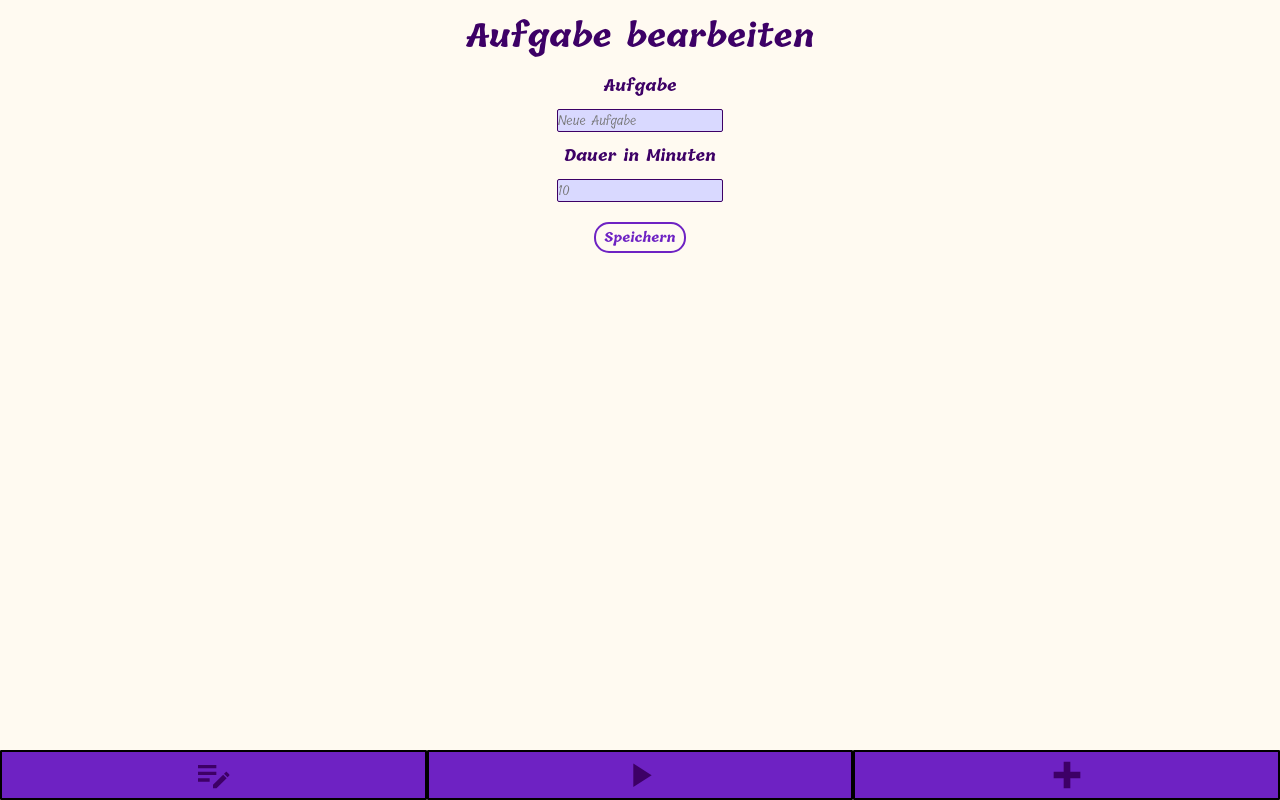
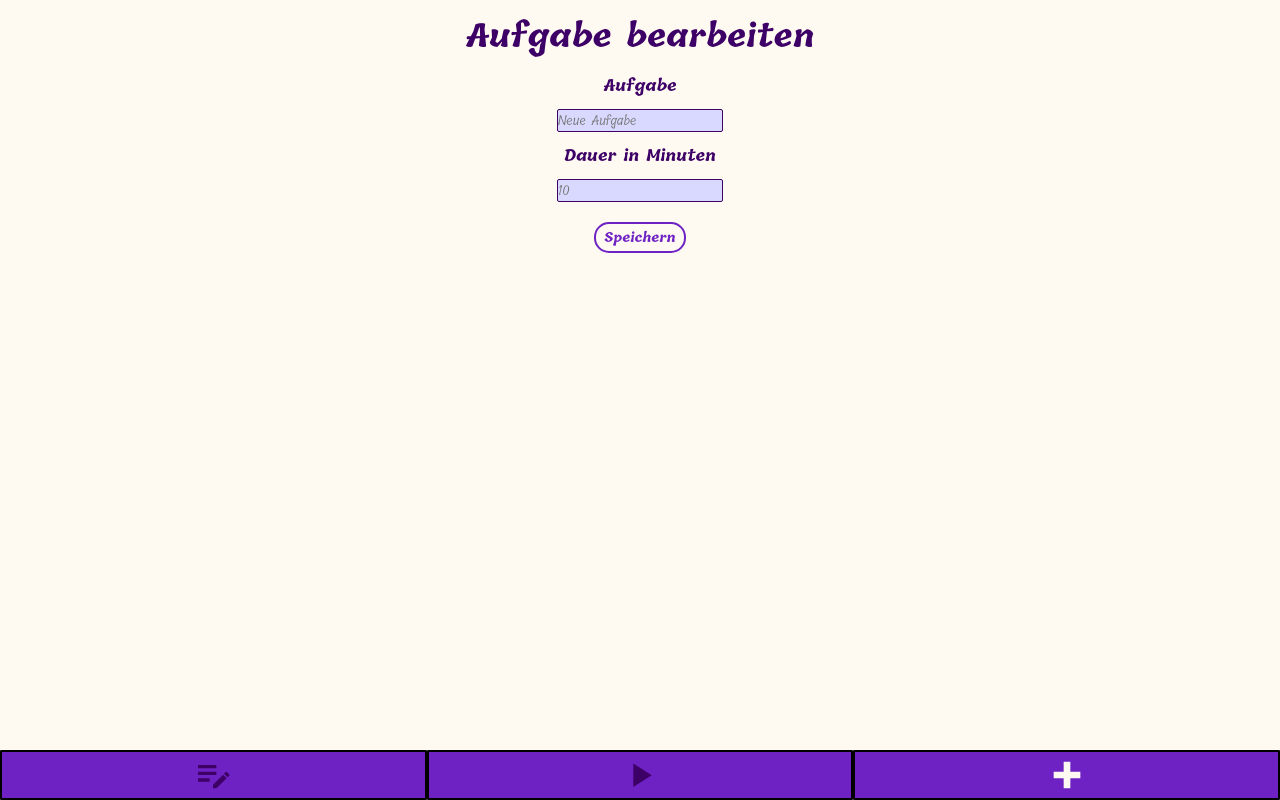
Before and after one commit to A11yship/capstone-project, a Next.js app: page /edit-task in a window 1280 px wide. Built offline with nearby package versions, Linux system fonts and the light colour scheme.

Commit message:
Fix navigation styling

```diff
--- a/src/components/Navbar/Navbar.js
+++ b/src/components/Navbar/Navbar.js
@@ -21,7 +21,9 @@ export default function Navbar() {
 				</StyledLink>
 			</Link>
 			<Link href="/create-task">
-				<StyledLink active={router.pathname === '/create-task'}>
+				<StyledLink
+					active={router.pathname === '/create-task' || router.pathname === '/edit-task'}
+				>
 					<Icon variant="add" size="40px" />
 				</StyledLink>
 			</Link>
```
